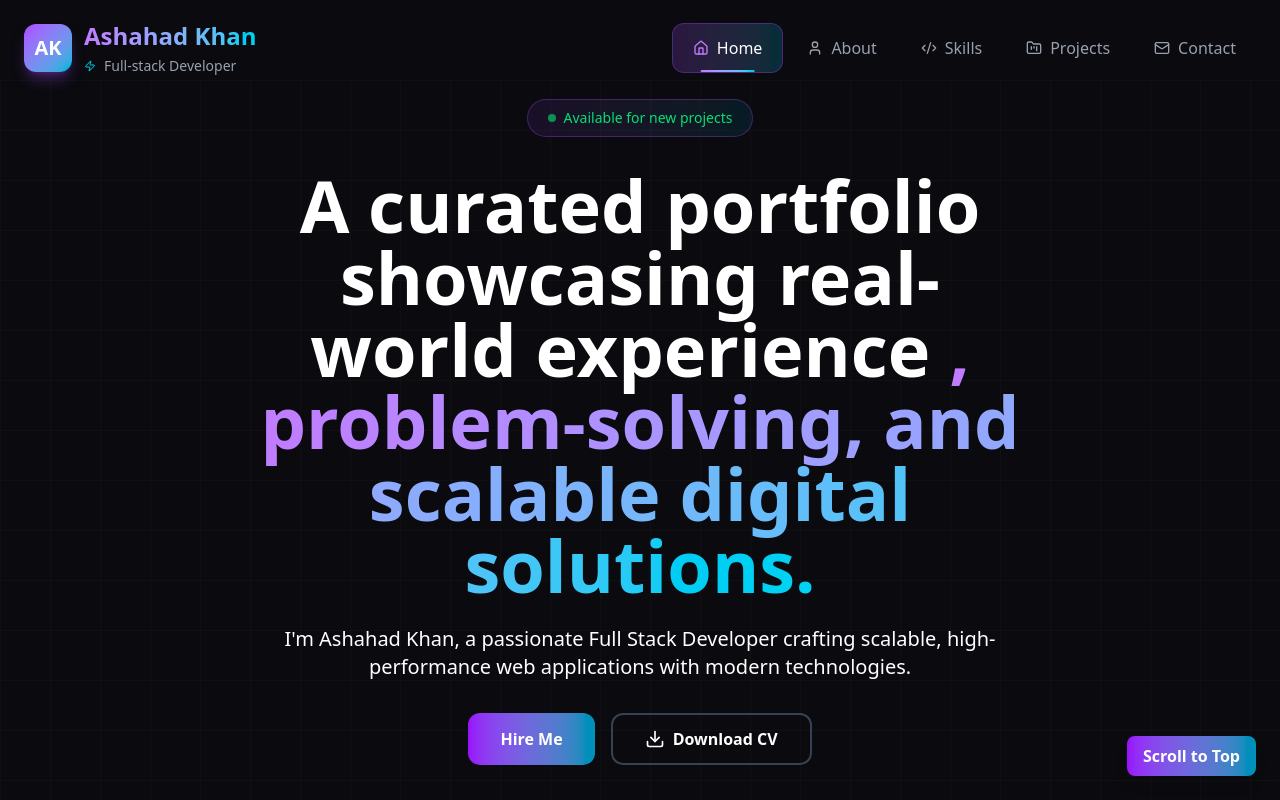
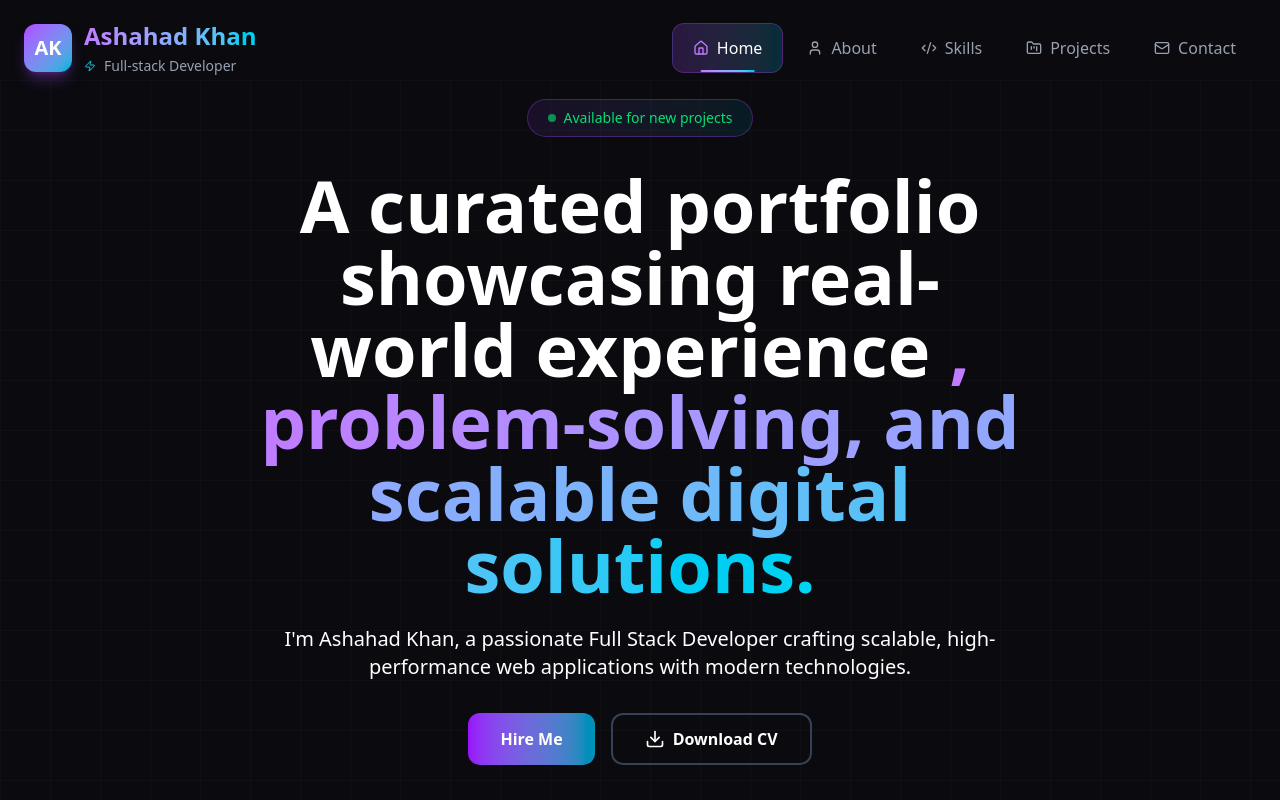
Before and after one commit to ashahadk76-cmd/My-Portfolio, a Next.js app: page / in a window 1280 px wide. Shown: the top 800 px of the page. Built offline with nearby package versions, Linux system fonts and the light colour scheme.

Commit message:
9 commit

```diff
--- a/src/app/page.js
+++ b/src/app/page.js
@@ -367,21 +367,6 @@ export default function Home() {
           </div>
         </motion.div>
       </section>
-
-      {/* TEST BUTTON FOR SCROLL */}
-      <div className="fixed bottom-6 right-6 z-50">
-        <motion.button
-          whileHover={{ scale: 1.1 }}
-          whileTap={{ scale: 0.9 }}
-          onClick={() => {
-            setScrollKey(prev => prev + 1)
-            window.scrollTo({ top: 0, behavior: 'smooth' })
-          }}
-          className="px-4 py-2 bg-gradient-to-r from-purple-600 to-cyan-600 rounded-lg font-semibold shadow-lg"
-        >
-          Scroll to Top
-        </motion.button>
-      </div>
     </main>
   )
 }
--- a/src/app/projects/page.js
+++ b/src/app/projects/page.js
@@ -115,16 +115,7 @@ const filteredProjects = Array.isArray(projects)
   return (
     <main className="min-h-screen bg-[#0a0a0f] text-white overflow-x-hidden">
 
-      {/* Back Button */}
-      <div className="fixed top-6 left-6 z-50">
-        <Link
-          href="/"
-          className="flex items-center gap-2 px-4 py-2 bg-gray-800/80 backdrop-blur-sm border border-gray-700 rounded-full text-gray-300 hover:text-white hover:border-purple-500 transition-all duration-300 hover:scale-105"
-        >
-          <ArrowLeft className="w-4 h-4" />
-          <span className="text-sm">Back Home</span>
-        </Link>
-      </div>
+
 
       {/* ═══════════════════════════════════════════════════════════════ */}
       {/* HERO SECTION */}
```
